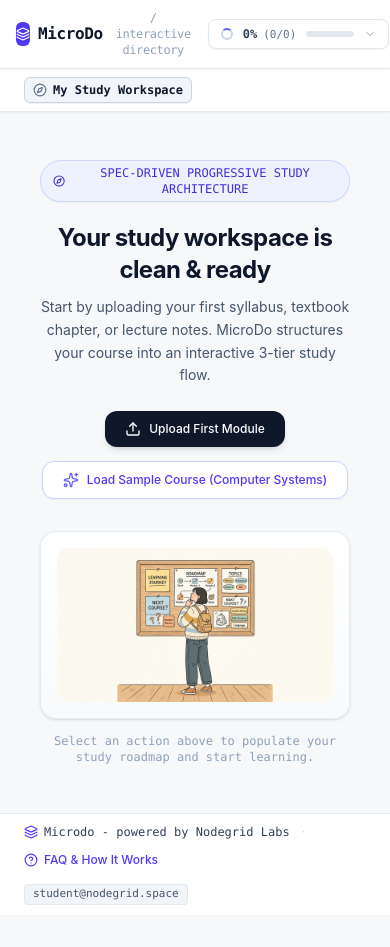
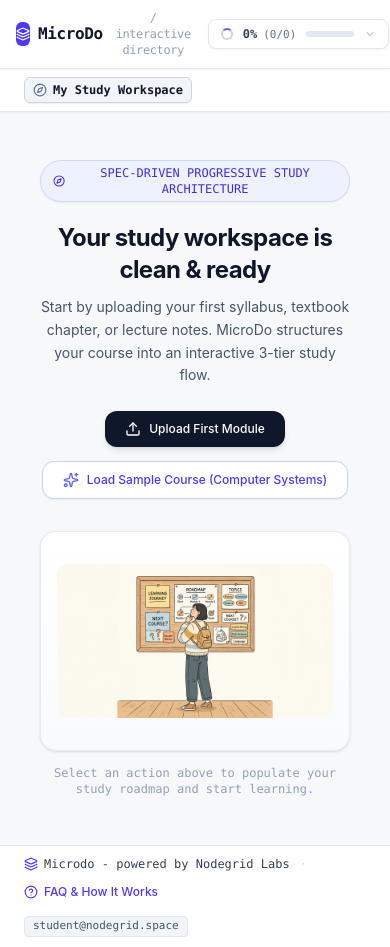
Before and after one commit to 2peny/microdo-v1, a React (Vite) app: page / in a window 390 px wide. Shown: the top 947 px of the page. Before the commit the page ends 915 px from the top, so only its background shows below. Built offline with nearby package versions, Linux system fonts and the light colour scheme.

Commit message:
feat: add fallback logic for empty state image
Implement image error handling and a fallback mechanism to ensure the learner bulletin board illustration renders correctly.

```diff
--- a/src/components/EmptyStateView.tsx
+++ b/src/components/EmptyStateView.tsx
@@ -1,10 +1,11 @@
-import React from 'react';
+import React, { useState } from 'react';
 import { motion } from 'motion/react';
 import {
   Upload,
   Sparkles,
   Compass,
 } from 'lucide-react';
+import learnerNoticeBoardImg from '../assets/images/learner_notice_board_1790840138726.jpg';
 
 interface EmptyStateViewProps {
   onOpenUploadModal: () => void;
@@ -16,6 +17,16 @@
   onOpenUploadModal,
   onLoadSampleCourse,
 }) => {
+  const [imgSrc, setImgSrc] = useState<string>(learnerNoticeBoardImg || '/learner_notice_board.jpg');
+  const [imgError, setImgError] = useState(false);
+
+  const handleImageError = () => {
+    if (imgSrc !== '/learner_notice_board.jpg') {
+      setImgSrc('/learner_notice_board.jpg');
+    } else {
+      setImgError(true);
+    }
+  };
   return (
     <motion.div
       initial={{ opacity: 0, y: 12 }}
@@ -60,13 +71,21 @@
 
       {/* Learner Bulletin Board Illustration */}
       <div className="w-full max-w-2xl flex flex-col items-center">
-        <div className="w-full relative rounded-2xl overflow-hidden border border-slate-200/80 bg-linear-to-b from-white to-slate-50 shadow-sm p-4 sm:p-6 flex items-center justify-center">
-          <img
-            src="/src/assets/images/learner_notice_board_1790840138726.jpg"
-            alt="Learner thoughtfully looking at a notice board deciding what to study"
-            referrerPolicy="no-referrer"
-            className="w-full max-h-[360px] object-contain rounded-xl"
-          />
+        <div className="w-full relative rounded-2xl overflow-hidden border border-slate-200/80 bg-linear-to-b from-white to-slate-50 shadow-sm p-4 sm:p-6 flex items-center justify-center min-h-[220px]">
+          {!imgError ? (
+            <img
+              src={imgSrc}
+              alt="Learner thoughtfully looking at a notice board deciding what to study"
+              referrerPolicy="no-referrer"
+              onError={handleImageError}
+              className="w-full max-h-[360px] object-contain rounded-xl"
+            />
+          ) : (
+            <div className="w-full py-12 flex flex-col items-center justify-center text-slate-400">
+              <Compass className="w-10 h-10 text-indigo-400 mb-2 animate-pulse" />
+              <p className="text-xs font-mono text-slate-500">Notice Board · Choose a study path above</p>
+            </div>
+          )}
         </div>
         <p className="text-xs text-slate-400 font-mono mt-3.5">
           Select an action above to populate your study roadmap and start learning.
```
Also changed, not shown: public/images/learner_notice_board.jpg (added), public/learner_notice_board.jpg (added).
